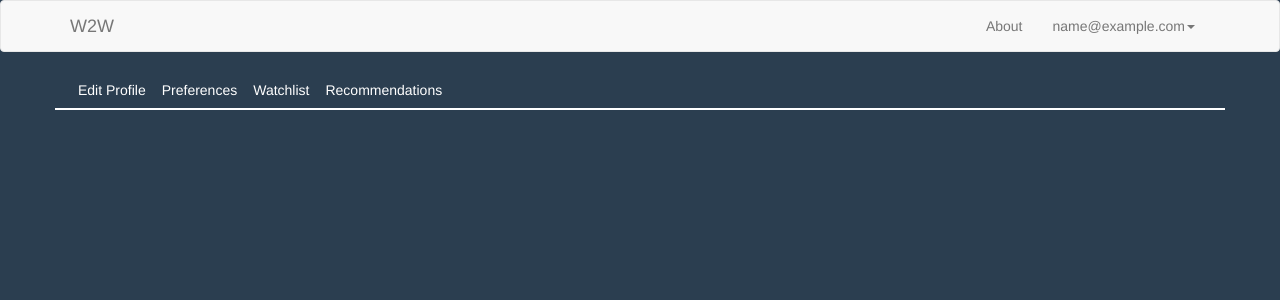
After one commit to Blankphrase/w2w, a Django app: page /accounts/profile in a window 1280 px wide. The commit adds this page. Shown: the top 300 px of the page. Run offline with Django 3.2, Linux system fonts and the light colour scheme; the visitor is signed in with stand-in values (Sample User, id 1); some libraries are stand-ins or nearby versions.

Commit message:
Additional navbar in profile page

```diff
--- /dev/null
+++ b/accounts/templates/accounts/profile.html
@@ -0,0 +1,41 @@
+{% extends 'main/base.html' %}
+{% load static %}
+
+{% block title %}Create new account{% endblock title %}
+
+{% block styles %}
+{{ block.super }}
+<style>
+ul.side-navbar {
+    list-style-type: none;
+    margin: 0;
+    padding: 0;
+    overflow: hidden;
+}
+
+ul.side-navbar li {
+    float: left;
+    color: white;
+}
+
+ul.side-navbar li a {
+    display: block;
+    padding: 8px;
+    color: white;
+}
+.container-navbar {
+    border-bottom: 2px solid white;
+}
+</style>
+{% endblock styles %}
+
+{% block body %}
+<div class="container container-navbar">
+    <ul class="side-navbar">
+      <li><a class="active" href="#home">Edit Profile</a></li>
+      <li><a href="#news">Preferences</a></li>
+      <li><a href="#contact">Watchlist</a></li>
+      <li><a href="#about">Recommendations</a></li>
+    </ul>
+</div>
+{% endblock body %}
--- a/accounts/urls.py
+++ b/accounts/urls.py
@@ -10,4 +10,5 @@ urlpatterns = [
     url(r"^user/prefs/load$", views.load_prefs, name = "load_prefs"),
     url(r"^user/prefs/update$", views.update_prefs, name = "update_prefs"),
     url(r"^user/prefs/remove$", views.remove_prefs, name = "remove_prefs"),
+    url(r"^profile$", views.profile, name = "profile")
 ]
--- a/accounts/views.py
+++ b/accounts/views.py
@@ -80,3 +80,8 @@ def remove_prefs(request):
         return JsonResponse({"status": "OK", "removed": removed}, safe=False)
     except KeyError:
         return JsonResponse({"status": "ERROR"}, safe=False)
+
+
+@login_required
+def profile(request):
+    return render(request, "accounts/profile.html")
--- a/main/templates/main/base.html
+++ b/main/templates/main/base.html
@@ -51,7 +51,7 @@
                                aria-expanded="false"
                             >{{user.email}}<span class="caret"></span></a>
                             <ul class="dropdown-menu">
-                                <li><a href="#">Profile</a></li>
+                                <li><a href="{% url 'accounts:profile' %}">Profile</a></li>
                                 <li role="separator" class="divider"></li>
                                 <li><a id="id_logout" href="{% url 'accounts:logout' %}">Log Out</a></li>
                             </ul>
--- a/main/templates/main/reco.html
+++ b/main/templates/main/reco.html
@@ -9,7 +9,6 @@
 <link rel="stylesheet" href="{% static 'main/css/owl.carousel.css' %}">
 <link rel="stylesheet" href="{% static 'main/css/owl.theme.default.min.css' %}">
 <style>
-
     .container-w2w {
         max-width: 960px;
         background-color: white;
```
Also changed, not shown: accounts/templates/accounts/login.html (+10 -0 lines), accounts/templates/accounts/signup.html (+9 -2 lines), accounts/tests/test_views.py (+42 -0 lines).
